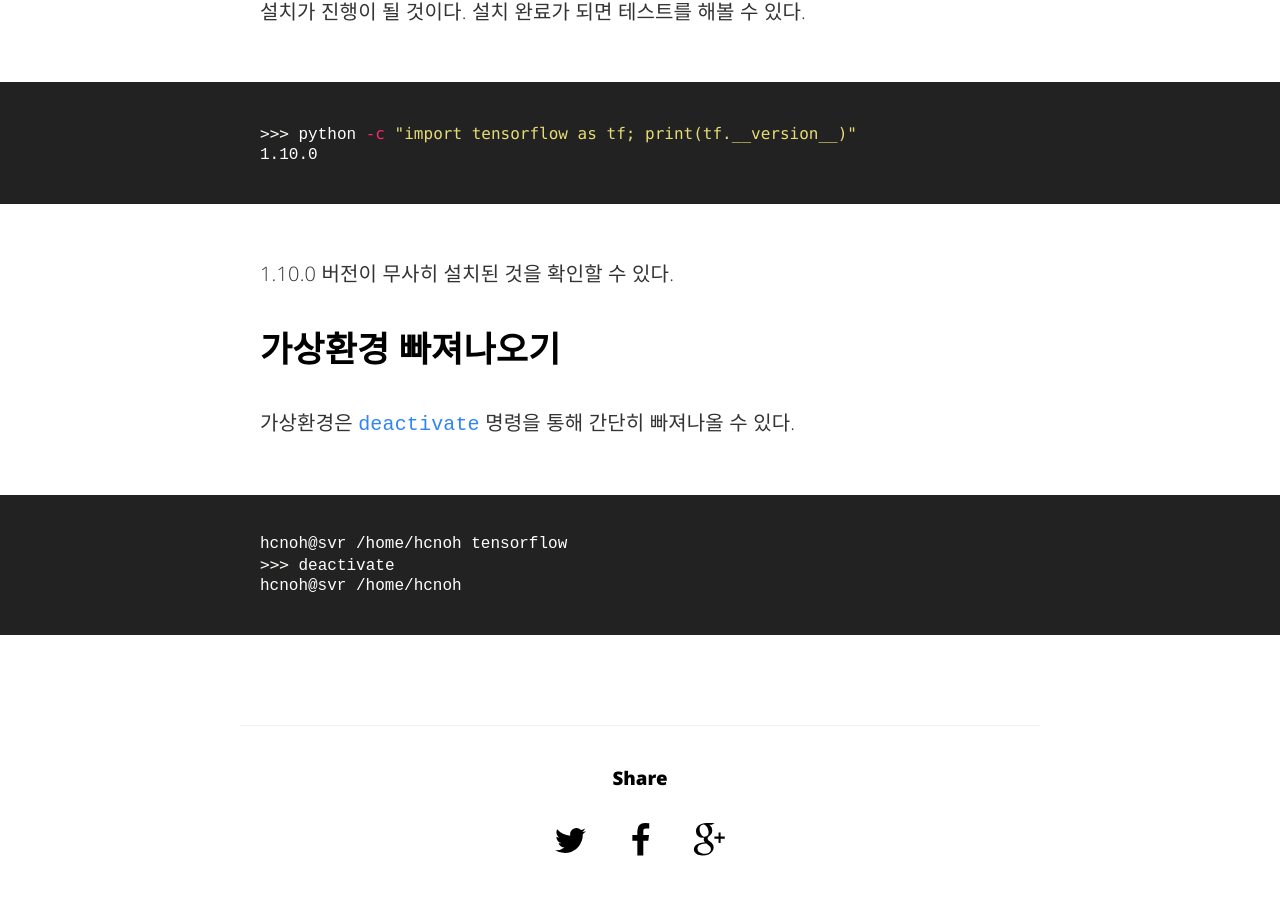
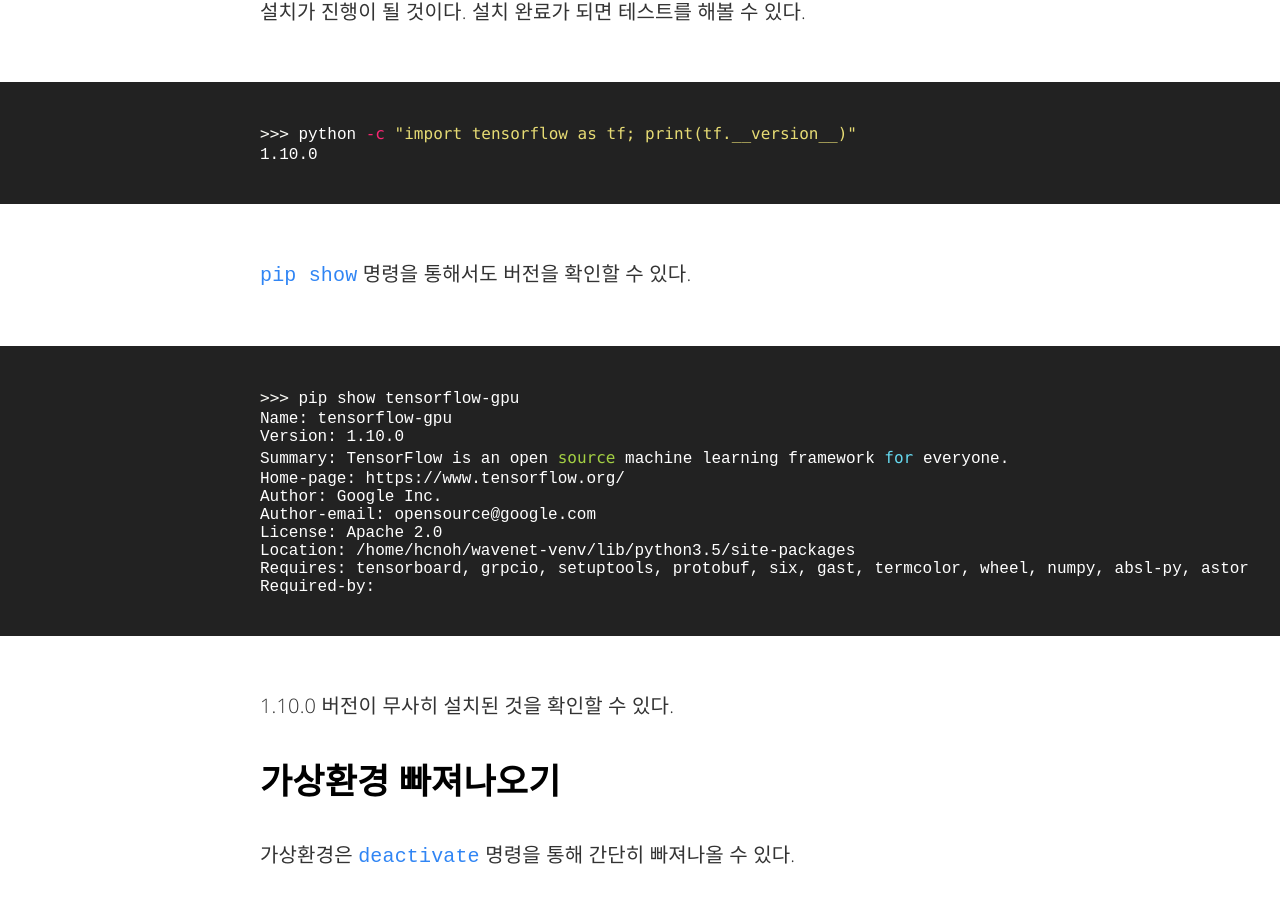
Before and after one commit to hcnoh/blog-prev, a Jekyll site: the page built from _posts/2018-09-17-tensorflow-installation.md, in a window 1280 px wide and 900 px high, scrolled down 3342 px. Built offline with Jekyll 4.4.1, drawn with Linux system fonts in a browser that asks for light colours; comment, search, counter and statistics services are not loaded.

Commit message:
Update 2018-09-17-tensorflow-installation.md

```diff
--- a/_posts/2018-09-17-tensorflow-installation.md
+++ b/_posts/2018-09-17-tensorflow-installation.md
@@ -58,6 +58,20 @@
 >>> python -c "import tensorflow as tf; print(tf.__version__)"
 1.10.0
 {% endhighlight %}
+`pip show` 명령을 통해서도 버전을 확인할 수 있다.
+{% highlight bash %}
+>>> pip show tensorflow-gpu
+Name: tensorflow-gpu
+Version: 1.10.0
+Summary: TensorFlow is an open source machine learning framework for everyone.
+Home-page: https://www.tensorflow.org/
+Author: Google Inc.
+Author-email: opensource@google.com
+License: Apache 2.0
+Location: /home/hcnoh/wavenet-venv/lib/python3.5/site-packages
+Requires: tensorboard, grpcio, setuptools, protobuf, six, gast, termcolor, wheel, numpy, absl-py, astor
+Required-by:
+{% endhighlight %}
 1.10.0 버전이 무사히 설치된 것을 확인할 수 있다.
 
 ## 가상환경 빠져나오기
```
